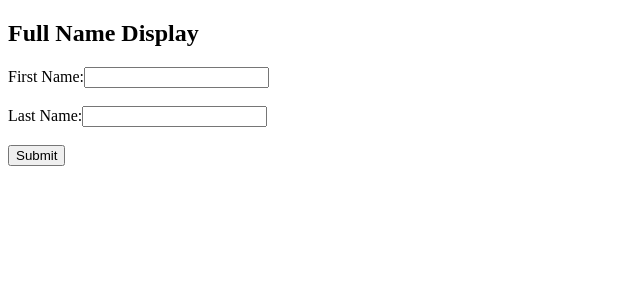
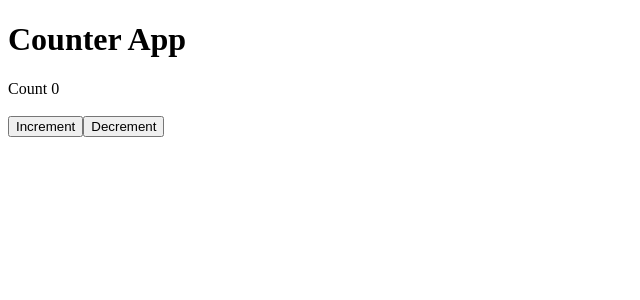
Before and after one commit to PriyankaBawanna/TodoListApp, a React (Vite) app: page / in a window 1280 px wide. Shown: the top 300 px of the page, without its empty margins (0-640 px from the left). Built offline with nearby package versions, Linux system fonts and the light colour scheme.

Commit message:
Counter App

```diff
--- a/src/App.jsx
+++ b/src/App.jsx
@@ -4,11 +4,12 @@ import { useState } from "react";
 import ContextAPI from "./contextAPI/ContextAPI";
 import NameForm from "./NameForm";
 import Form from "./Form";
+import Counter from "./Counter";
 
 function App() {
   return (
     <>
- <NameForm />
+    <Counter/>
 
     </>
   );
--- /dev/null
+++ b/src/Counter.jsx
@@ -0,0 +1,26 @@
+import React, { useState } from 'react';
+
+
+function Counter() {
+
+  const [count, setCount] = useState(0);
+
+
+  const increment = () => setCount(count + 1);
+  const decrement = () => setCount(count - 1);
+
+  return (
+    <div className="Counter">
+      <div className="counter-container">
+
+        <h1>Counter App</h1>
+        <div>Count {count}</div>
+         <br/>
+        <button onClick={increment} className="increment-btn">Increment</button>
+        <button onClick={decrement} className="decrement-btn">Decrement</button>
+      </div>
+    </div>
+  );
+}
+
+export default Counter;
```
